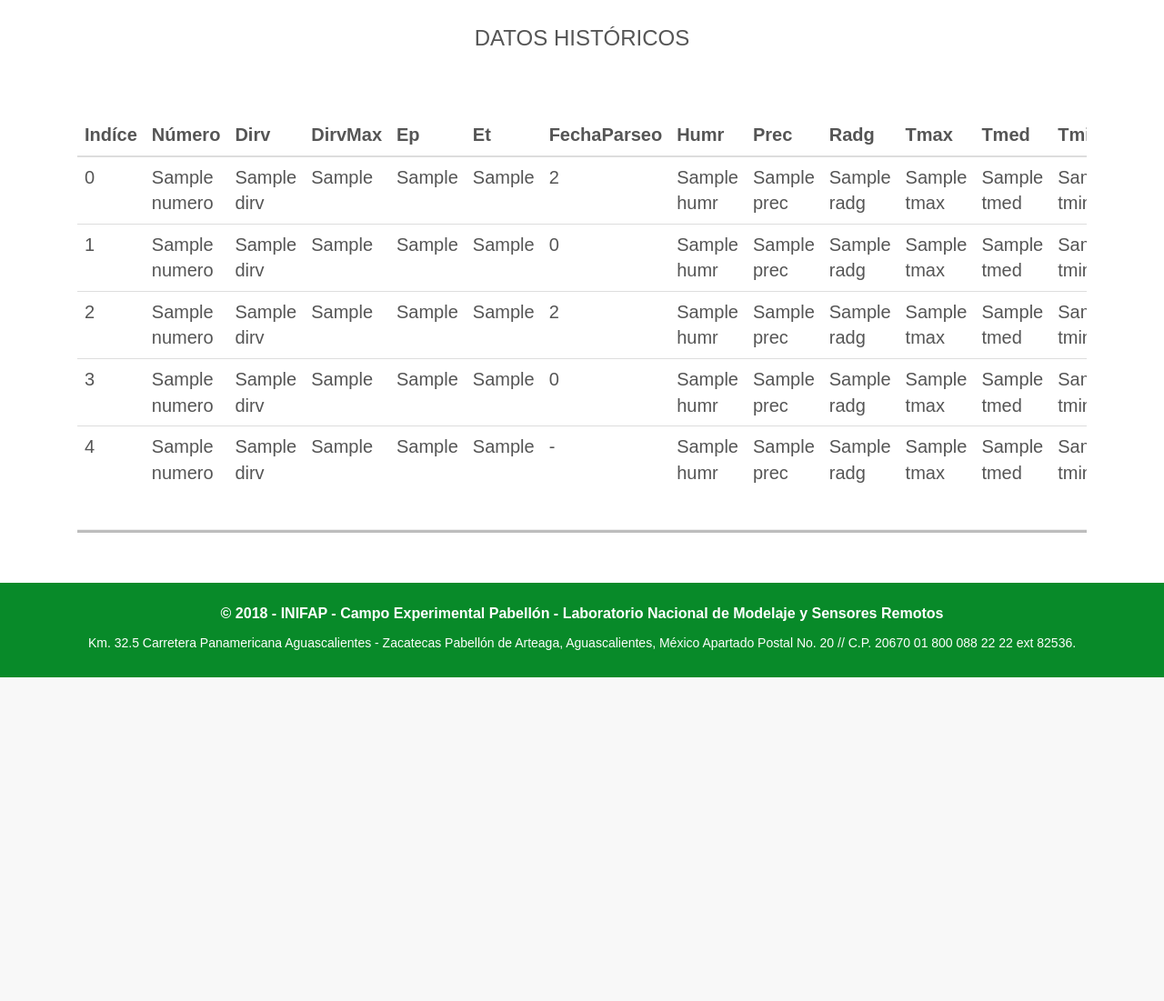
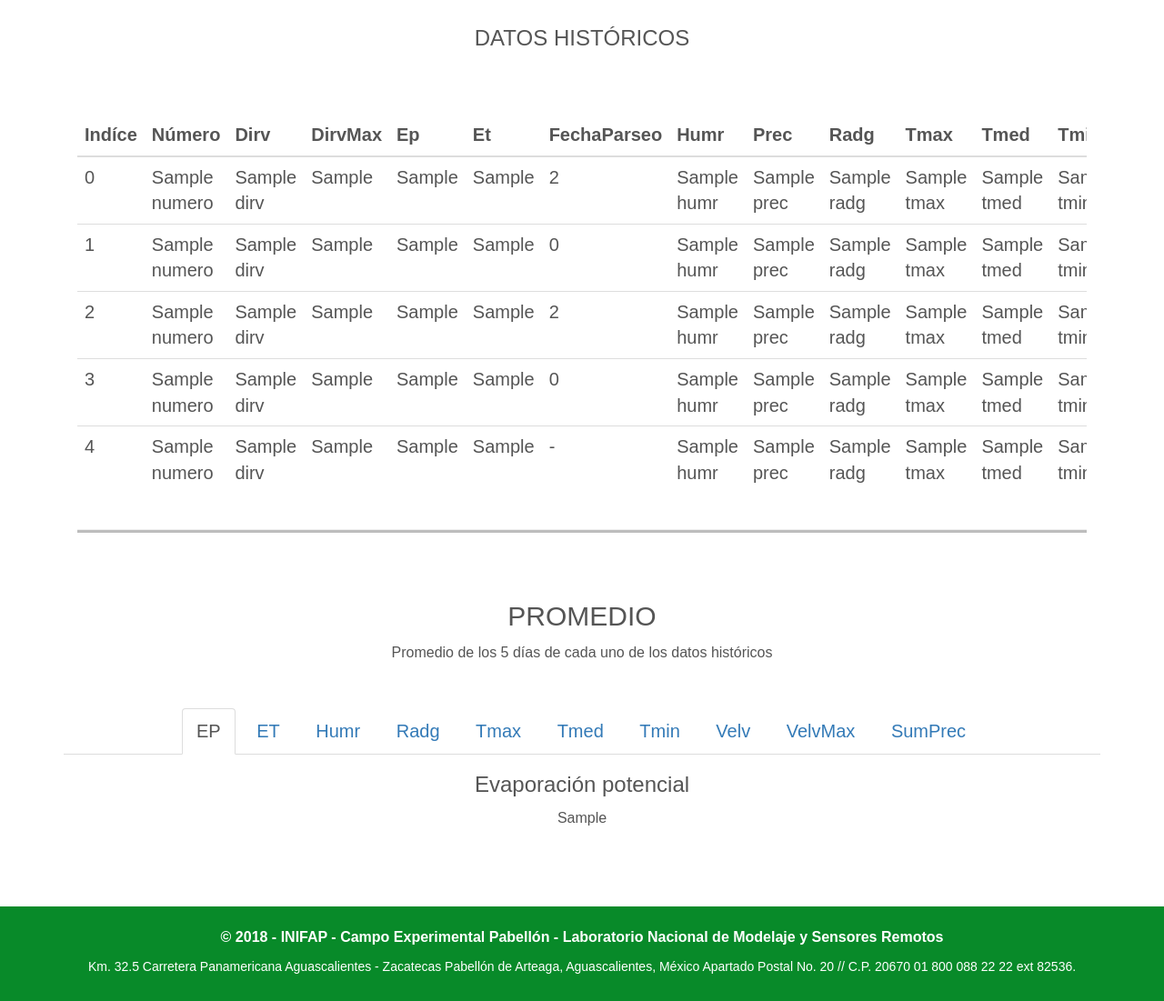
Before and after one commit to jorgemauricio/proyecto_utna_2018, a Flask app: template templates/estaciones.html in a window 1280 px wide. Shown: the part 1924-3025 px from the top of the page at 91% size. Before the commit the page ends 2669 px from the top, so only its background shows below. Run offline with Flask 2, Linux system fonts and the light colour scheme; the template is opened without the code that fills it: most values are stand-ins (such as "Sample title", 1, 10 or a date in 2020); some libraries are stand-ins or nearby versions.

Commit message:
Quinto Avance

```diff
--- a/application.py
+++ b/application.py
@@ -53,6 +53,7 @@ def estacion(estado,numesta,estacion,numero):
     t= dicc['estaciones'][0]['Temt']#temperatura
     h= dicc['estaciones'][0]['Humr']#humedad relativa
     T=(9*int(t)/5)+32#Conversion de °c a °f
+    #Indice de calor
     HI = -42.379 + 2.04901523*T + 10.14333127*h - .22475541*T*h - .00683783*T*T - .05481717*h*h + .00122874*T*T*h + .00085282*T*h*h - .00000199*T*T*h*h
     Pr= ((h/100)**(1/8))*(112+0.9*t)+0.1*t-112
 
@@ -62,8 +63,8 @@ def estacion(estado,numesta,estacion,numero):
     print(fecha1,"    ",fechaC)
     #print(df)
     print("numesta: {}  numero: {} fecha1 {}   fecha2 {}".format(estacion,numero,fecha1,fechaC))
-    cons=consulta1(estacion,numero,fecha1,fechaC)
-    return render_template('estaciones.html',dato2=dicc,dat3=HI,pr=Pr,consuf=cons, est=numesta)
+    cons, promEp, promEt, promHumr, promRadg, promTmax, promTmed, promTmin, promVelv, promVelvMax, sumPrec =consulta1(estacion,numero,fecha1,fechaC)
+    return render_template('estaciones.html',dato2=dicc,dat3=HI,pr=Pr,consuf=cons, est=numesta,Ep=promEp, Et=promEt, Humr=promHumr, Radg=promRadg, Tmax=promTmax, Tmed=promTmed, Tmin=promTmin, Velv=promVelv, VelvMax=promVelvMax, sumPrec=sumPrec)
 
 def consulta1(estacion,numero,fecha,fechaC):
     print("numesta: {}  numero: {} fecha1 {}   fecha2 {}".format(estacion,numero,fecha,fechaC))
@@ -74,7 +75,27 @@ def consulta1(estacion,numero,fecha,fechaC):
         source=response.read()
     data=json.loads(source)
     df=pd.DataFrame(data['estaciones'])
-    return df
+     #promedio EP
+    promEp=df['Ep'].mean()
+     #promedio ET
+    promEt=df['Et'].mean()
+    #promedio Humr
+    promHumr=df['Humr'].mean()
+    #promedio Radg
+    promRadg=df['Radg'].mean()
+    #promedio Tmax
+    promTmax=df['Tmax'].mean()
+    #promedio Tmed
+    promTmed=df['Tmed'].mean()
+    #promedio Tmin
+    promTmin=df['Tmin'].mean()
+    #promedio Velv
+    promVelv=df['Velv'].mean()
+    #promedio VelvMax
+    promVelvMax=df['VelvMax'].mean()
+    #Suma de Precipitación
+    sumPrec=df["Prec"].sum()
+    return df, promEp, promEt, promHumr, promRadg, promTmax, promTmed, promTmin, promVelv, promVelvMax, sumPrec
 
 
 def fecha():
--- a/templates/estaciones.html
+++ b/templates/estaciones.html
@@ -65,13 +65,24 @@
 
 
 </style>
-<!--Estilo del separador hr-->
+<!--Estilo del separador hr y de la tabla dinámica-->
 <style>
 hr {
    height:3px;
    background-color: #BDBDBD;
    width: 100%;
  }
+ .nav-tabs > li {
+    float:none;
+    display:inline-block;
+    zoom:1;
+    color: #B18904;
+}
+
+.nav-tabs {
+    text-align:center;
+
+}
 </style>
 
 <!--Etiquetas de la barra de navegación-->
@@ -295,7 +306,69 @@ hr {
    </div>
  </div>
 </div>
+<!--Tabla dinámica-->
+<div class="container bg-3">
+  <h2>PROMEDIO</h2>
+  <p>Promedio de los 5 días de cada uno de los datos históricos</p>
+</br>
+  <ul class="nav nav-tabs">
+    <li class="active"><a data-toggle="tab" href="#EP">EP</a></li>
+    <li><a data-toggle="tab" href="#ET">ET</a></li>
+    <li><a data-toggle="tab" href="#Humr">Humr</a></li>
+    <li><a data-toggle="tab" href="#Radg">Radg</a></li>
+    <li><a data-toggle="tab" href="#Tmax">Tmax</a></li>
+    <li><a data-toggle="tab" href="#Tmed">Tmed</a></li>
+    <li><a data-toggle="tab" href="#Tmin">Tmin</a></li>
+    <li><a data-toggle="tab" href="#Velv">Velv</a></li>
+    <li><a data-toggle="tab" href="#VelvMax">VelvMax</a></li>
+    <li><a data-toggle="tab" href="#SumPrec">SumPrec</a></li>
+  </ul>
 
+  <div class="tab-content">
+    <div id="EP" class="tab-pane fade in active">
+      <h3>Evaporación potencial</h3>
+      <p>{{Ep}}</p>
+    </div>
+    <div id="ET" class="tab-pane fade">
+      <h3>Evapotranspiración</h3>
+      <p>{{Et}}</p>
+    </div>
+    <div id="Humr" class="tab-pane fade">
+      <h3>Humedad relativa</h3>
+      <p>{{Humr}}</p>
+    </div>
+    <div id="Radg" class="tab-pane fade">
+      <h3>Radiación global</h3>
+      <p>{{Radg}}</p>
+    </div>
+    <div id="Tmax" class="tab-pane fade">
+      <h3>Temperatura máxima (°C)</h3>
+      <p>{{Tmax}}</p>
+    </div>
+    <div id="Tmed" class="tab-pane fade">
+      <h3>Temperatura media (°C)</h3>
+      <p>{{Tmed}}</p>
+    </div>
+    <div id="Tmin" class="tab-pane fade">
+      <h3>Temperatura mínima (°C)</h3>
+      <p>{{Tmin}}</p>
+    </div>
+    <div id="Velv" class="tab-pane fade">
+      <h3>Velocidad</h3>
+      <p>{{Velv}}</p>
+    </div>
+    <div id="VelvMax" class="tab-pane fade">
+      <h3>Velocidad Máxima</h3>
+      <p>{{VelvMax}}</p>
+    </div>
+    <div id="SumPrec" class="tab-pane fade">
+      <h3>Suma Precipitación</h3>
+      <p>{{sumPrec}}</p>
+    </div>
+  </div>
+</div>
+</br>
+</br>
 </center>
 <!--Contenedor con la información del INIFAP-->
 <div class="container-fluid bg-1 text-center">
```
